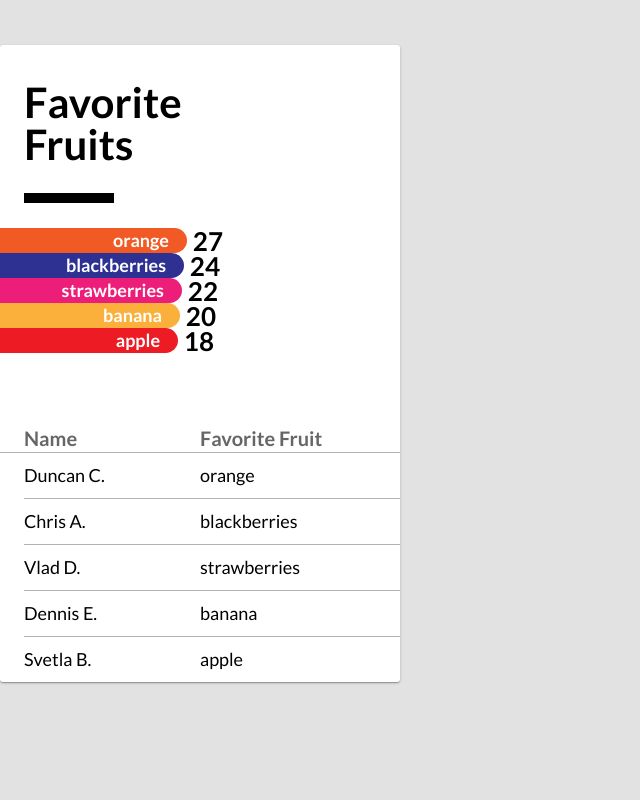
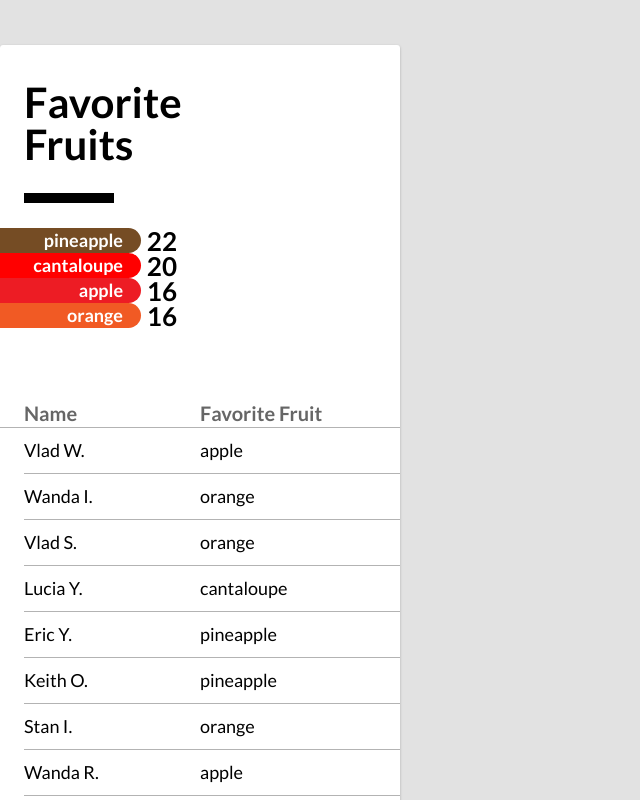
Before and after one commit to lrtico/fruit-bar-widget, a React (Create React App) app in the folder favfruit/: page / in a window 1280 px wide. Shown: the top 800 px of the page, without its empty margins (0-640 px from the left). Built offline with nearby package versions, Linux system fonts and the light colour scheme.

Commit message:
Bar charts with dynamic data working, console messages visible

```diff
--- a/favfruit/src/components/App.js
+++ b/favfruit/src/components/App.js
@@ -7,34 +7,34 @@ import Bar from './Bar'
 
 class App extends Component {
   state = {
-    // people: [],
-    people: [
-      {
-        "id": "Chris A.",
-        "fruit": "blackberries",
-        "count": 24,
-      },
-      {
-        "id": "Svetla B.",
-        "fruit": "apple",
-        "count": 18,
-      },
-      {
-        "id": "Duncan C.",
-        "fruit": "orange",
-        "count": 27,
-      },
-      {
-        "id": "Vlad D.",
-        "fruit": "strawberries",
-        "count": 22,
-      },
-      {
-        "id": "Dennis E.",
-        "fruit": "banana",
-        "count": 20,
-      },
-    ]
+    people: [],
+    // people: [
+    //   {
+    //     "id": "Chris A.",
+    //     "fruit": "blackberries",
+    //     "count": 24,
+    //   },
+    //   {
+    //     "id": "Svetla B.",
+    //     "fruit": "apple",
+    //     "count": 18,
+    //   },
+    //   {
+    //     "id": "Duncan C.",
+    //     "fruit": "orange",
+    //     "count": 27,
+    //   },
+    //   {
+    //     "id": "Vlad D.",
+    //     "fruit": "strawberries",
+    //     "count": 22,
+    //   },
+    //   {
+    //     "id": "Dennis E.",
+    //     "fruit": "banana",
+    //     "count": 20,
+    //   },
+    // ]
   }
 
   componentDidMount() {
@@ -47,11 +47,11 @@ class App extends Component {
     // FruitasticApi.get(function(results) {
     //   this.setState({ results })
     // })
-    // let fruitObj = new FruitsApi();
-    // let fruitsResult = fruitObj.get((fruit) => {
-    //   this.setState({fruit})
-    //   console.log("Fruitastic state", this.state)
-    // })
+    let fruitObj = new FruitsApi();
+    let fruitsResult = fruitObj.get((people) => {
+      this.setState({people})
+      console.log("Fruitastic state", this.state)
+    })
   }
 
   render() {
--- a/favfruit/src/components/Bar.js
+++ b/favfruit/src/components/Bar.js
@@ -7,51 +7,124 @@ class Bar extends Component {
     e.stopPropagation()
     //Output the fruit clicked and the popularity count
     let fruit = e.target.firstChild.textContent
-    let matchFruit = this.props.people.filter( person => person.fruit === fruit )
-    let fruitCount = matchFruit[0].count
-    console.log(`Fruit selected: ${fruit}, ${fruitCount}`)
+    // let matchFruit = this.props.people.filter( person => person.fruit === fruit )
+    // let fruitCount = matchFruit[0].count
+    let fruitCount = e.target.lastChild.textContent
+
 
     //Visually highlight the clicked row
     const bar = e.target
     if (bar.classList.contains("bar-chart__bar")) {
       bar.classList.toggle("bar-chart__bar--active")
+      console.log(`Fruit selected: ${fruit}, ${fruitCount}`)
     } else if (bar.parentNode.classList.contains("bar-chart__bar")){
+      let fruitCount = e.target.nextSibling.textContent
       bar.parentNode.classList.toggle("bar-chart__bar--active")
+      console.log(`Fruit selected: ${fruit}, ${fruitCount}`)
     }
-
-    //Filter the list below to only display the people that chose that fruit
-    console.log("Fruit", fruit)
-    this.setState({matchFruit})
   }
 
   render() {
     const { people } = this.props
 
-    //Sort the bars in order of most popular
-    people.sort(sortBy('-count'))
-
-    //Animate the bar growth to the correct width on page load
+    // Animate the bar growth to the correct width on page load
     window.addEventListener("load", function(){
         let bars = document.querySelectorAll('.bar-chart__bar')
         for (let bar of bars) {
           const count = bar.lastChild.textContent
-          // console.log("child", count)
+          console.log("child", count)
           const myWidth = Number(count) + 160 + "px"
-          // console.log("width", myWidth)
+          console.log("width", myWidth)
           bar.style.width = myWidth
         }
-    });
+    })
+    //Filter the list of fruits removing matches
+    // for (let person of people) {
+    //   person.count = 1
+    // }
+    let favFruit = []
+    for (let person of people) {
+      favFruit.push(person.favoriteFruit)
+    }
+    // let appleCount = favFruit.filter(fruit => fruit === 'apple').length
+    // console.log("# of apples in the array are ", appleCount)
+    // let blackberriesCount = favFruit.filter(fruit => fruit === 'blackberries').length
+
+    // console.log("fav fruits", favFruit)
+
+    // let counts = [];
+    // favFruit.forEach(function(fruit) {
+    //   counts[fruit] = (counts[fruit] || 0) + 1
+    // })
+    // console.log("fruit count", counts)
+
+    // favFruit.push(counts)
+    // console.log("favs", favFruit)
+
+    // let fruits = Array.from()
+    let matchedFruit = Array.from(new Set(favFruit))
+
+    console.log("matched fruit", matchedFruit)
+
+    const countFunc = (obj) => {
+      // console.log("passed obj is ", obj)
+      let count = 0
+      if (obj === 'apple') {
+        count = favFruit.filter(fruit => fruit === 'apple').length
+      } else if (obj === 'grapes') {
+        count = favFruit.filter(fruit => fruit === 'grapes').length
+      } else if (obj === 'blackberries') {
+        count = favFruit.filter(fruit => fruit === 'blackberries').length
+      } else if (obj === 'orange') {
+        count = favFruit.filter(fruit => fruit === 'orange').length
+      } else if (obj === 'banana') {
+        count = favFruit.filter(fruit => fruit === 'banana').length
+      } else if (obj === 'pear') {
+        count = favFruit.filter(fruit => fruit === 'pear').length
+      } else if (obj === 'watermelon') {
+        count = favFruit.filter(fruit => fruit === 'watermelon').length
+      } else if (obj === 'mango') {
+        count = favFruit.filter(fruit => fruit === 'mango').length
+      } else if (obj === 'cantaloupe') {
+        count = favFruit.filter(fruit => fruit === 'cantaloupe').length
+      } else if (obj === 'strawberries') {
+        count = favFruit.filter(fruit => fruit === 'strawberries').length
+      } else if (obj === 'kiwi') {
+        count = favFruit.filter(fruit => fruit === 'kiwi').length
+      } else if (obj === 'pineapple') {
+        count = favFruit.filter(fruit => fruit === 'pineapple').length
+      } else if (obj === 'pomegranate') {
+        count = favFruit.filter(fruit => fruit === 'pomegranate').length
+      } else if (obj === 'cherries') {
+        count = favFruit.filter(fruit => fruit === 'cherries').length
+      } else {
+        count = 49
+      }
+      return count
+    }
+
+    let reformattedFavFruit = matchedFruit.map(obj => {
+      let rObj = {}
+      let counter = countFunc(obj)
+      rObj.name = obj
+      rObj.count = counter
+      return rObj
+    })
+    console.log("reformatted", reformattedFavFruit)
+
+    //Sort the bars in order of most popular
+    reformattedFavFruit.sort(sortBy('-count'))
 
     return (
       <div className="card__bar-chart">
-        {people.map((fruit) => (
+        {reformattedFavFruit.map((person) => (
           <div
-            key={fruit.fruit}
-            className={`bar-chart__bar bar-chart__bar--${fruit.fruit}`}
+            key={person.name}
+            className={`bar-chart__bar bar-chart__bar--${person.name}`}
             onClick={this.handleClick}
           >
-            <div className="bar-chart__bar__label">{fruit.fruit}</div>
-            <div className="bar-chart__bar__count">{fruit.count}</div>
+            <div className="bar-chart__bar__label">{person.name}</div>
+            <div className="bar-chart__bar__count">{person.count}</div>
           </div>
         ))}
       </div>
--- a/favfruit/src/components/List.js
+++ b/favfruit/src/components/List.js
@@ -14,9 +14,9 @@ class List extends Component {
         </div>
         <ul className="card__list">
           {people.map((person) => (
-            <li key={person.id} className="card__list__item flex--default flex--space-between">
-              <span>{person.id}</span>
-              <span>{person.fruit}</span>
+            <li key={person.name} className="card__list__item flex--default flex--space-between">
+              <span>{person.name}</span>
+              <span>{person.favoriteFruit}</span>
             </li>
           ))}
         </ul>
```
